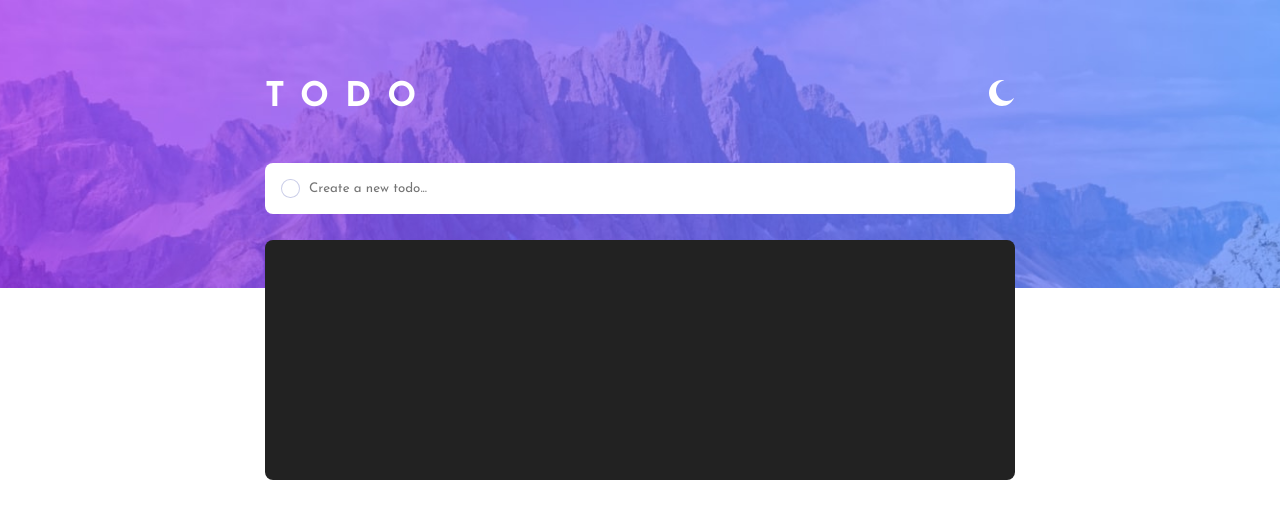
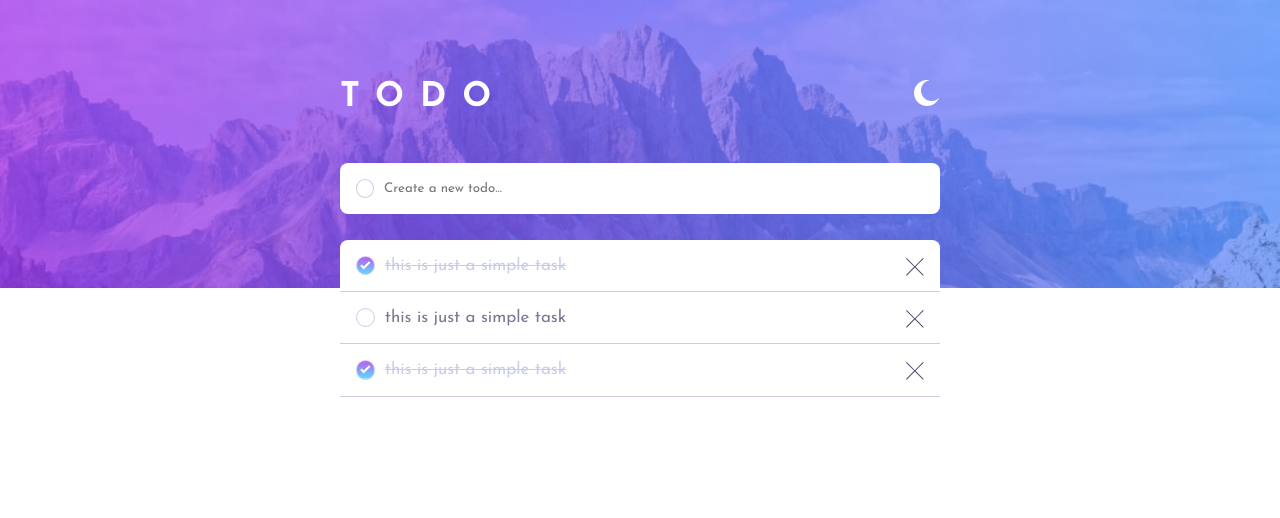
Before and after one commit to dacitto/todo-react, a React (Create React App) app: page / in a window 1280 px wide. Shown: the top 518 px of the page. Built offline with nearby package versions, Linux system fonts and the light colour scheme.

Commit message:
feat: add Task and List components

```diff
--- a/src/Componets/List/List.js
+++ b/src/Componets/List/List.js
@@ -1,7 +1,14 @@
 import React from "react";
 import "./List.scss";
+import Task from "../Task/Task";
 const List = () => {
-  return <div className="list container"></div>;
+  return (
+    <div className="list container">
+      <Task checked={"active"}></Task>
+      <Task></Task>
+      <Task checked={"active"}></Task>
+    </div>
+  );
 };
 
 export default List;
--- a/src/Componets/List/List.scss
+++ b/src/Componets/List/List.scss
@@ -1,6 +1,6 @@
 .list {
-  background-color: #222;
   height: 15rem;
   margin-top: -3rem;
   border-radius: var(--radius);
+  overflow-y: hidden;
 }
--- /dev/null
+++ b/src/Componets/Task/Task.js
@@ -0,0 +1,24 @@
+import React from "react";
+import "./Task.scss";
+import checkedIcon from "../../images/icon-check.svg";
+const Task = ({ checked }) => {
+  return (
+    <div className="task">
+      <span className={"check-circle " + checked}>
+        {checked && <img src={checkedIcon} alt=""></img>}
+      </span>
+      <span className={"text " + checked}>this is just a simple task</span>
+      <span className="close">
+        <svg xmlns="http://www.w3.org/2000/svg" width="18" height="18">
+          <path
+            fill="#494C6B"
+            fill-rule="evenodd"
+            d="M16.97 0l.708.707L9.546 8.84l8.132 8.132-.707.707-8.132-8.132-8.132 8.132L0 16.97l8.132-8.132L0 .707.707 0 8.84 8.132 16.971 0z"
+          />
+        </svg>
+      </span>
+    </div>
+  );
+};
+
+export default Task;
--- /dev/null
+++ b/src/Componets/Task/Task.scss
@@ -0,0 +1,38 @@
+.task {
+  width: 100%;
+  background-color: #fff;
+  color: var(--DarkGrayishBlue);
+  padding: 1rem;
+  display: flex;
+  align-items: center;
+  gap: 0.6rem;
+  border-bottom: 1px solid var(--LightGrayishBlue);
+  .check-circle {
+    width: 1.2rem;
+    height: 1.2rem;
+    background-color: transparent;
+    border-radius: 50%;
+    border: 1px solid var(--LightGrayishBlue);
+    display: flex;
+    align-items: center;
+    justify-content: center;
+    &.active {
+      background-image: var(--CheckBackground);
+      // background: var(--CheckBackground);
+      background-position: center;
+      background-repeat: no-repeat;
+      //background-color: #222;
+    }
+  }
+  .close {
+    height: 1rem;
+    width: 1rem;
+  }
+  .text {
+    width: 90%;
+    &.active {
+      text-decoration: line-through;
+      color: var(--LightGrayishBlue);
+    }
+  }
+}
--- a/src/Styles/main.scss
+++ b/src/Styles/main.scss
@@ -3,8 +3,11 @@
   // Colors
   // Primary
   --BrightBlue: hsl(220, 98%, 61%);
-  --CheckBackground: linear-gradient(hsl(192, 100%, 67%), hsl(280, 87%, 65%));
-
+  --CheckBackground: linear-gradient(
+    0deg,
+    hsl(192, 100%, 67%) 0%,
+    hsl(280, 87%, 65%) 100%
+  );
   //Light Theme
 
   --VeryLightGray: hsl(0, 0%, 98%);
@@ -40,6 +43,6 @@ body {
 }
 .container {
   width: 90%;
-  max-width: 750px;
+  max-width: 600px;
   margin: 0 auto;
 }
```
